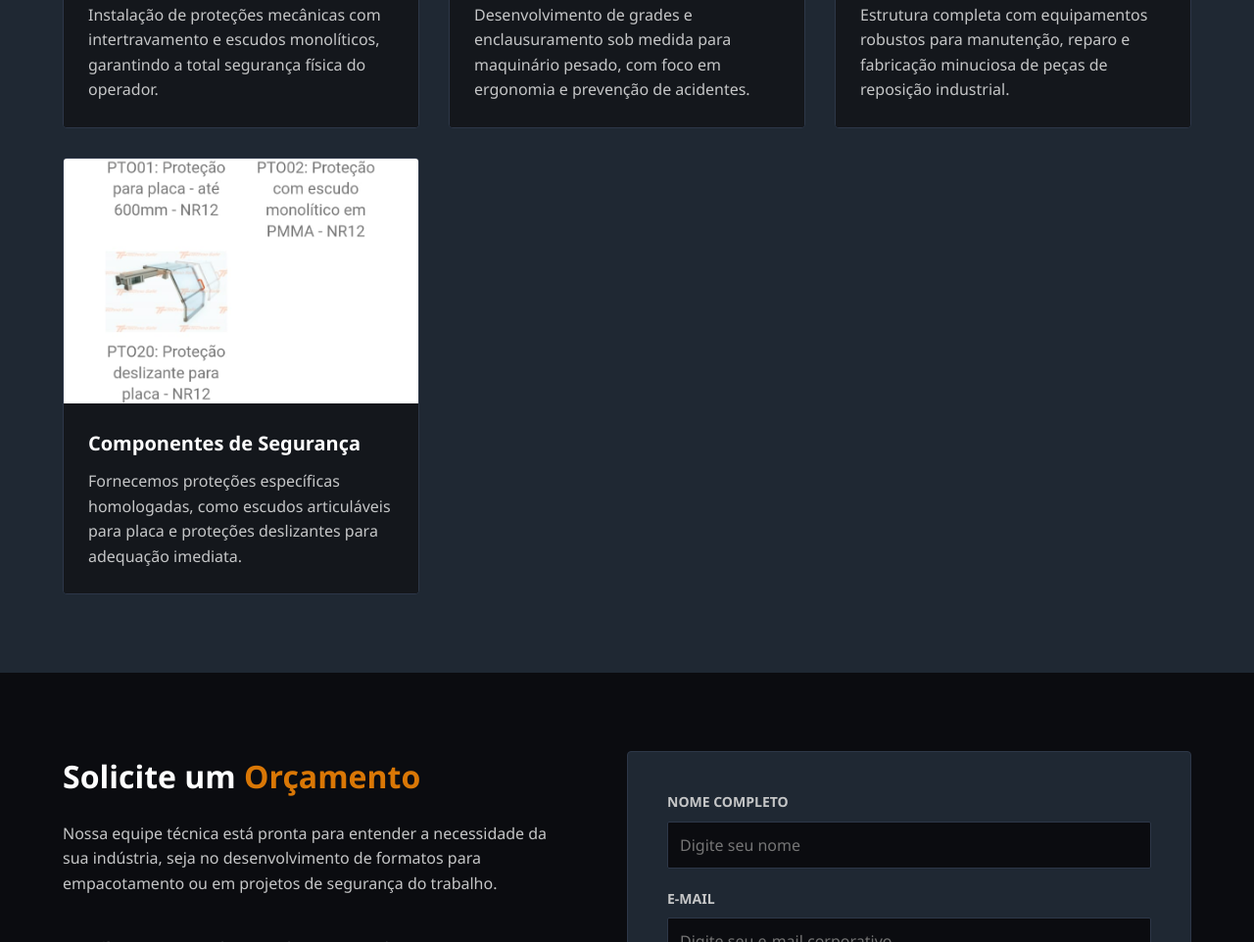
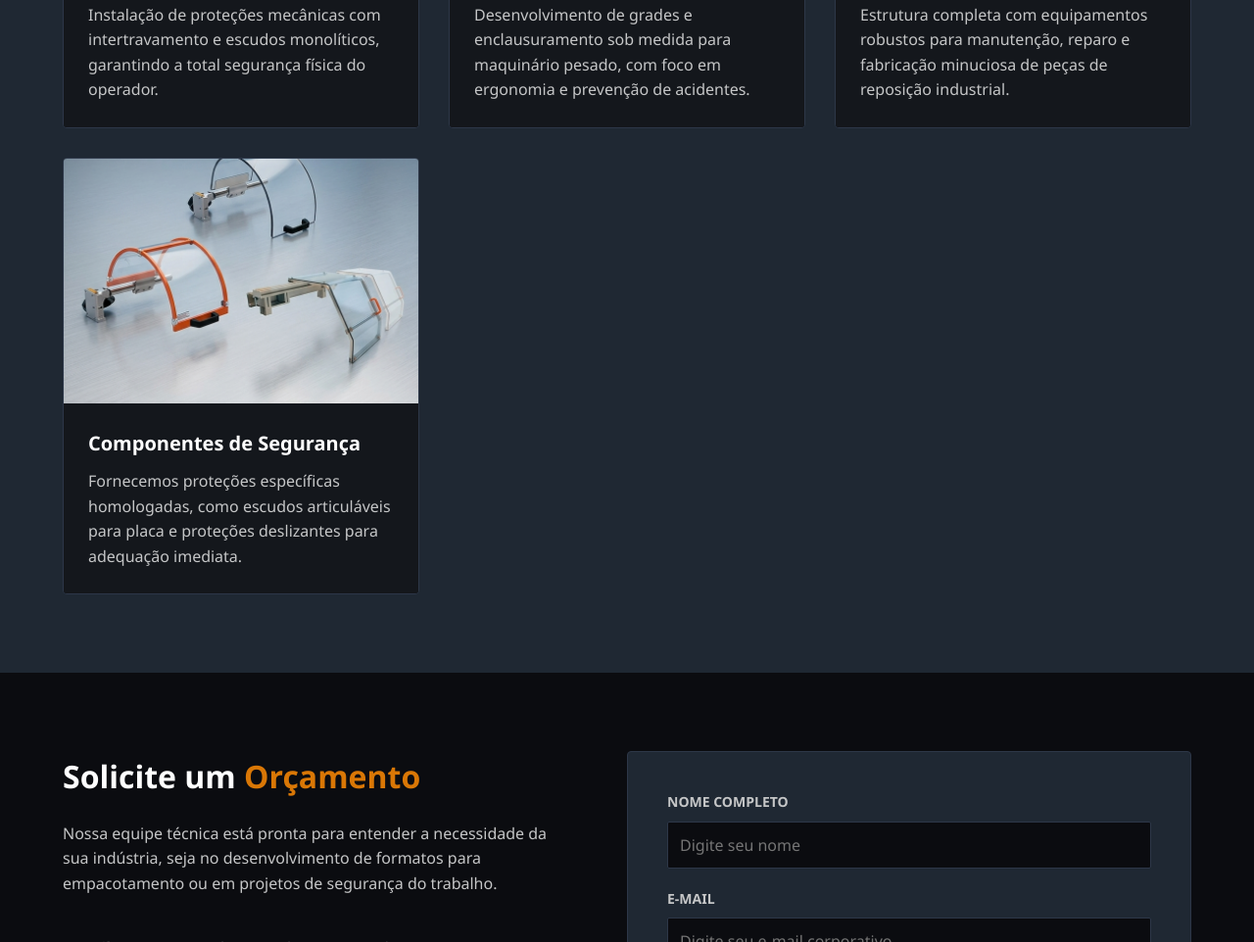
Before and after one commit to santadesign/JG-Solucoes, a plain HTML site: page index.html in a window 1280 px wide. Shown: the part 2228-3190 px from the top of the page at 98% size. Drawn offline with Linux system fonts and the light colour scheme.

Commit message:
Update index.html

```diff
--- a/index.html
+++ b/index.html
@@ -695,7 +695,7 @@
 
             <div class="produto-card">
                 <div class="img-wrapper">
-                    <img class="produto-img" src="WhatsApp Image 2026-07-26 at 11.46.18.jpeg" alt="Acessórios de Segurança e Proteções">
+                    <img class="produto-img" src="WhatsApp Image 2026-07-26 at 11.46.18.png" alt="Acessórios de Segurança e Proteções">
                 </div>
                 <div class="produto-info">
                     <h4>Componentes de Segurança</h4>
```
